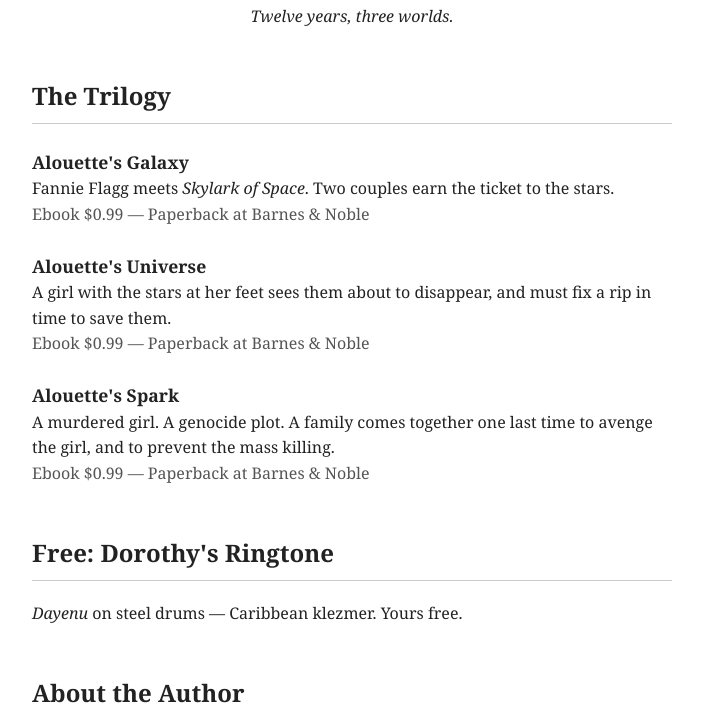
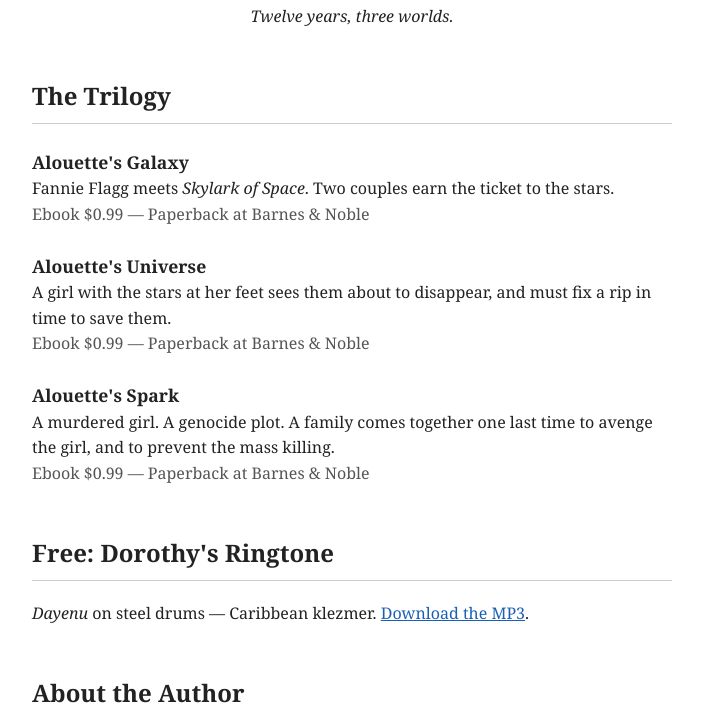
Before and after one commit to IronAutie/Alouette, a plain HTML site: page index.html in a window 1280 px wide. Shown: the part 101-806 px from the top of the page, without its empty margins (288-991 px from the left). Drawn offline with Linux system fonts and the light colour scheme.

Commit message:
Link ringtone download

```diff
--- a/index.html
+++ b/index.html
@@ -41,7 +41,7 @@ A murdered girl. A genocide plot. A family comes together one last time to aveng
 </div>
 
 <h2>Free: Dorothy's Ringtone</h2>
-<p><em>Dayenu</em> on steel drums — Caribbean klezmer. Yours free.</p>
+<p><em>Dayenu</em> on steel drums — Caribbean klezmer. <a href="dorothys-ringtone.mp3">Download the MP3</a>.</p>
 
 <h2>About the Author</h2>
 <p><a href="https://github.com/ironautie">Andrew Jonathan Fine on GitHub</a></p>
```
